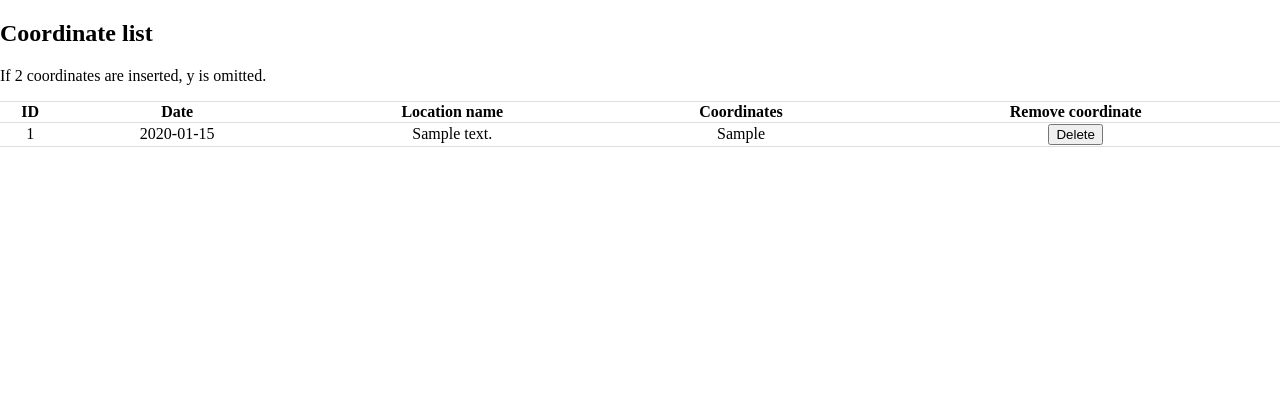
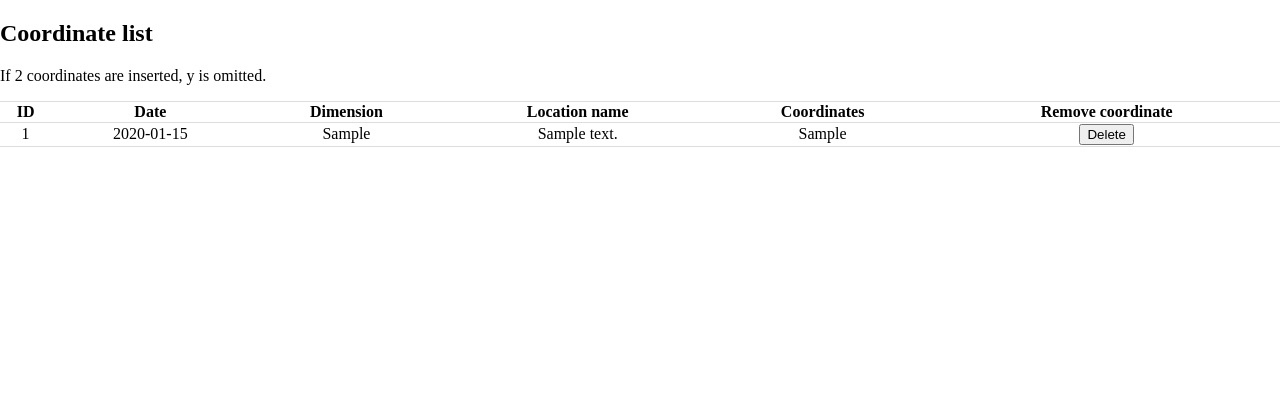
Before and after one commit to Grocery4/mc-coordinates-tracker, a Flask app: page /coord-list in a window 1280 px wide. Shown: the part 230-650 px from the top of the page. Run offline with Flask 3, Linux system fonts and the light colour scheme; tables that the repository leaves empty hold one stand-in row (values such as "Sample post").

Commit message:
Modified list to show dimension

```diff
--- a/main.py
+++ b/main.py
@@ -53,6 +53,7 @@ class Coordinates(db.Model):
 
     id = db.Column(db.Integer, primary_key=True)
     date = db.Column(db.Date)
+    dimension = db.Column(db.String(100), nullable=False)
     coords = db.Column(db.String(100), nullable=False)
     description = db.Column(db.String(2048), nullable=False, unique=True)
 
@@ -99,7 +100,11 @@ def submitForm():
     coords = Coordinate(x_coord, y_coord, z_coord)
     curr_date = datetime.now()
     if(coords.returnAsString().isspace() == False and loc_name.isspace() == False):
-        entry = Coordinates(coords=str(coords.returnAsString()), date=curr_date, description=str(loc_name))
+        entry = Coordinates(
+                                        coords=str(coords.returnAsString()),
+                                        date=curr_date,
+                                        dimension=dim,
+                                        description=str(loc_name))
         db.session.add(entry)
 
         try:
--- a/templates/create.html
+++ b/templates/create.html
@@ -16,6 +16,7 @@ Form
     <input type="text" name="coords-info" cols="40" rows="10"></input>
     <br>
 
+    <label for="dim">Select dimension:</label>
     <select name="dim">
         <option value="Overworld">Overworld</option>
         <option value="Nether">Nether</option>
--- a/templates/list.html
+++ b/templates/list.html
@@ -35,6 +35,7 @@ List of coordinates
                 <tr>
                     <th>ID</th>
                     <th>Date</th>
+                    <th>Dimension</th>
                     <th>Location name</th>
                     <th>Coordinates</th>
                     <th>Remove coordinate</th>
@@ -44,6 +45,7 @@ List of coordinates
                 <tr>
                     <td>{{coord.id}}</td>
                     <td>{{coord.date}}</td>
+                    <td>{{coord.dimension}}</td>
                     <td>{{ coord.description }}</td>
                     <td>{{ coord.coords }}</td>
                     <td><button type="submit" name="clicked_btn" value="{{coord.id}}">Delete</button></td>
```
